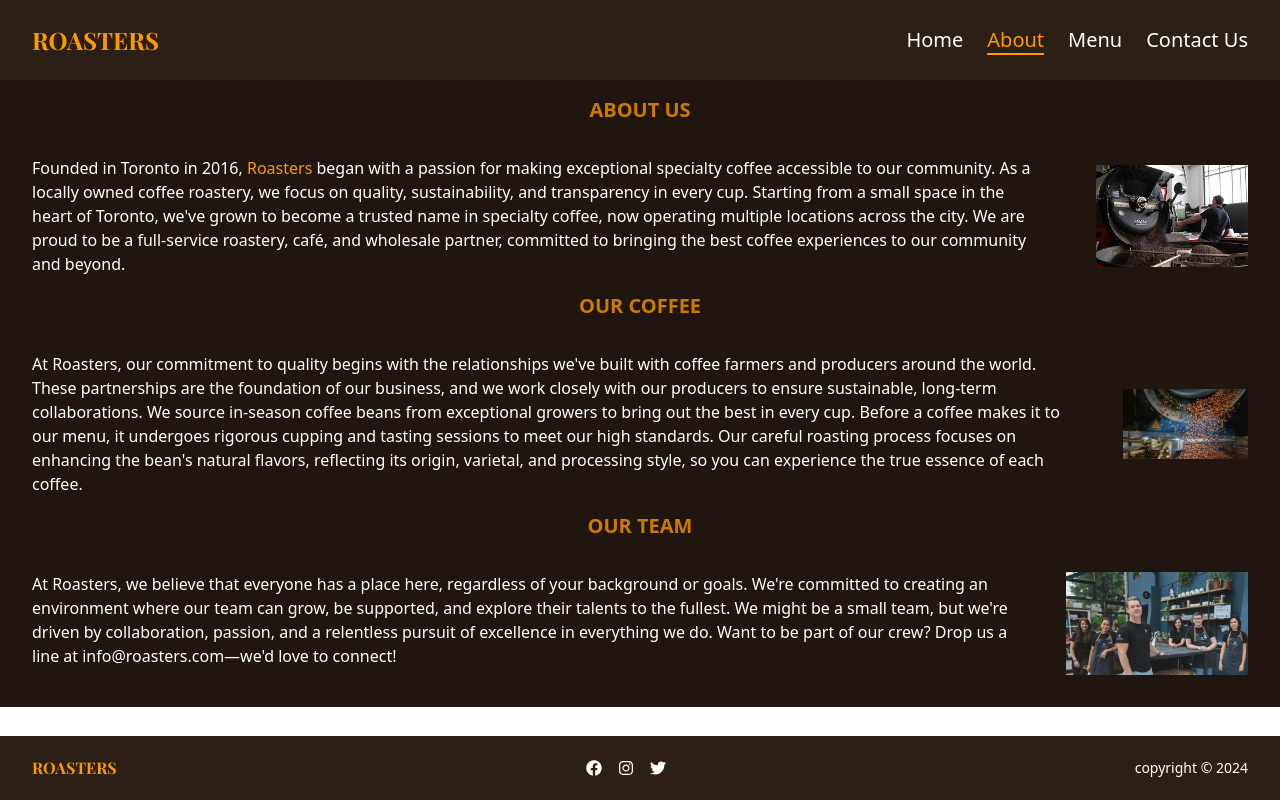
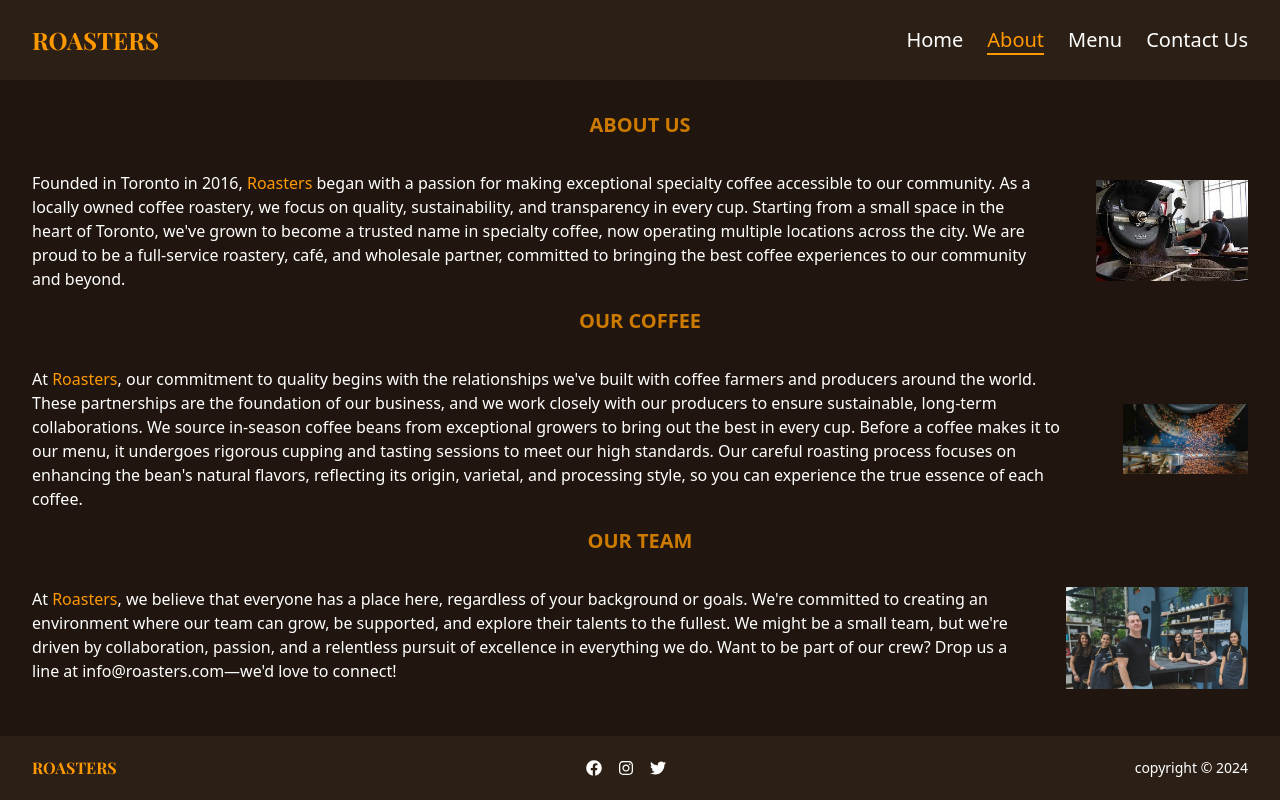
Before and after one commit to OlgaMinaievaWebDev/coffee-shop, a React (Vite) app: page /about in a window 1280 px wide. Built offline with nearby package versions, Linux system fonts and the light colour scheme.

Commit message:
About style added

```diff
--- a/src/components/About.jsx
+++ b/src/components/About.jsx
@@ -1,10 +1,10 @@
 function About() {
   return (
-    <div className="p-2 md:p-4 bg-darkerBrown text-white">
+    <div className="p-2 md:p-4 bg-darkerBrown text-white w-full">
       <h2 className="text-xl font-bold text-orange-dark text-center mb-4 uppercase">
         About Us
       </h2>
-      <div className="flex flex-col gap-3 md:flex-row md:gap-12 h-fit p-4">
+      <div className="flex flex-col gap-3 md:flex-row md:gap-12 h-full p-4">
         <p className="text-center md:text-left text-sm md:text-base">
           Founded in Toronto in 2016,{" "}
           <span className="text-orange">Roasters</span> began with a passion for
@@ -27,19 +27,19 @@ function About() {
       <h2 className="text-xl font-bold text-orange-dark text-center mb-4 uppercase">
         Our Coffee
       </h2>
-      <div className="flex flex-col gap-3 md:flex-row md:gap-12 h-fit p-4">
+      <div className="flex flex-col gap-3 md:flex-row md:gap-12 h-full p-4">
         <p className="text-center text-sm  md:text-left md:text-base">
-          At Roasters, our commitment to quality begins with the relationships
-          we've built with coffee farmers and producers around the world. These
-          partnerships are the foundation of our business, and we work closely
-          with our producers to ensure sustainable, long-term collaborations. We
-          source in-season coffee beans from exceptional growers to bring out
-          the best in every cup. Before a coffee makes it to our menu, it
-          undergoes rigorous cupping and tasting sessions to meet our high
-          standards. Our careful roasting process focuses on enhancing the
-          bean's natural flavors, reflecting its origin, varietal, and
-          processing style, so you can experience the true essence of each
-          coffee.
+          At <span className="text-orange">Roasters</span>, our commitment to
+          quality begins with the relationships we've built with coffee farmers
+          and producers around the world. These partnerships are the foundation
+          of our business, and we work closely with our producers to ensure
+          sustainable, long-term collaborations. We source in-season coffee
+          beans from exceptional growers to bring out the best in every cup.
+          Before a coffee makes it to our menu, it undergoes rigorous cupping
+          and tasting sessions to meet our high standards. Our careful roasting
+          process focuses on enhancing the bean's natural flavors, reflecting
+          its origin, varietal, and processing style, so you can experience the
+          true essence of each coffee.
         </p>
         <div className="flex items-center justify-center md:w-1/2">
           <img
@@ -52,15 +52,15 @@ function About() {
       <h2 className="text-xl font-bold text-orange-dark text-center mb-4 uppercase">
         Our Team
       </h2>
-      <div className="flex flex-col gap-3 md:flex-row md:gap-12 h-fit p-4">
+      <div className="flex flex-col gap-3 md:flex-row md:gap-12 h-full p-4">
         <p className="text-center md:text-left text-sm md:text-base">
-          At Roasters, we believe that everyone has a place here, regardless of
-          your background or goals. We're committed to creating an environment
-          where our team can grow, be supported, and explore their talents to
-          the fullest. We might be a small team, but we're driven by
-          collaboration, passion, and a relentless pursuit of excellence in
-          everything we do. Want to be part of our crew? Drop us a line at
-          info@roasters.com—we'd love to connect!
+          At <span className="text-orange">Roasters</span>, we believe that
+          everyone has a place here, regardless of your background or goals.
+          We're committed to creating an environment where our team can grow, be
+          supported, and explore their talents to the fullest. We might be a
+          small team, but we're driven by collaboration, passion, and a
+          relentless pursuit of excellence in everything we do. Want to be part
+          of our crew? Drop us a line at info@roasters.com—we'd love to connect!
         </p>
         <div className="flex items-center justify-center md:w-1/2">
           <img
--- a/src/ui/AppLayout.jsx
+++ b/src/ui/AppLayout.jsx
@@ -6,7 +6,7 @@ function AppLayout() {
   return (
     <div className="flex flex-col min-h-screen">
       <Header />
-      <main className="flex-1">
+      <main className="flex-1 flex items-center justify-center  bg-darkerBrown">
         <Outlet />
       </main>
       <Footer />
```
